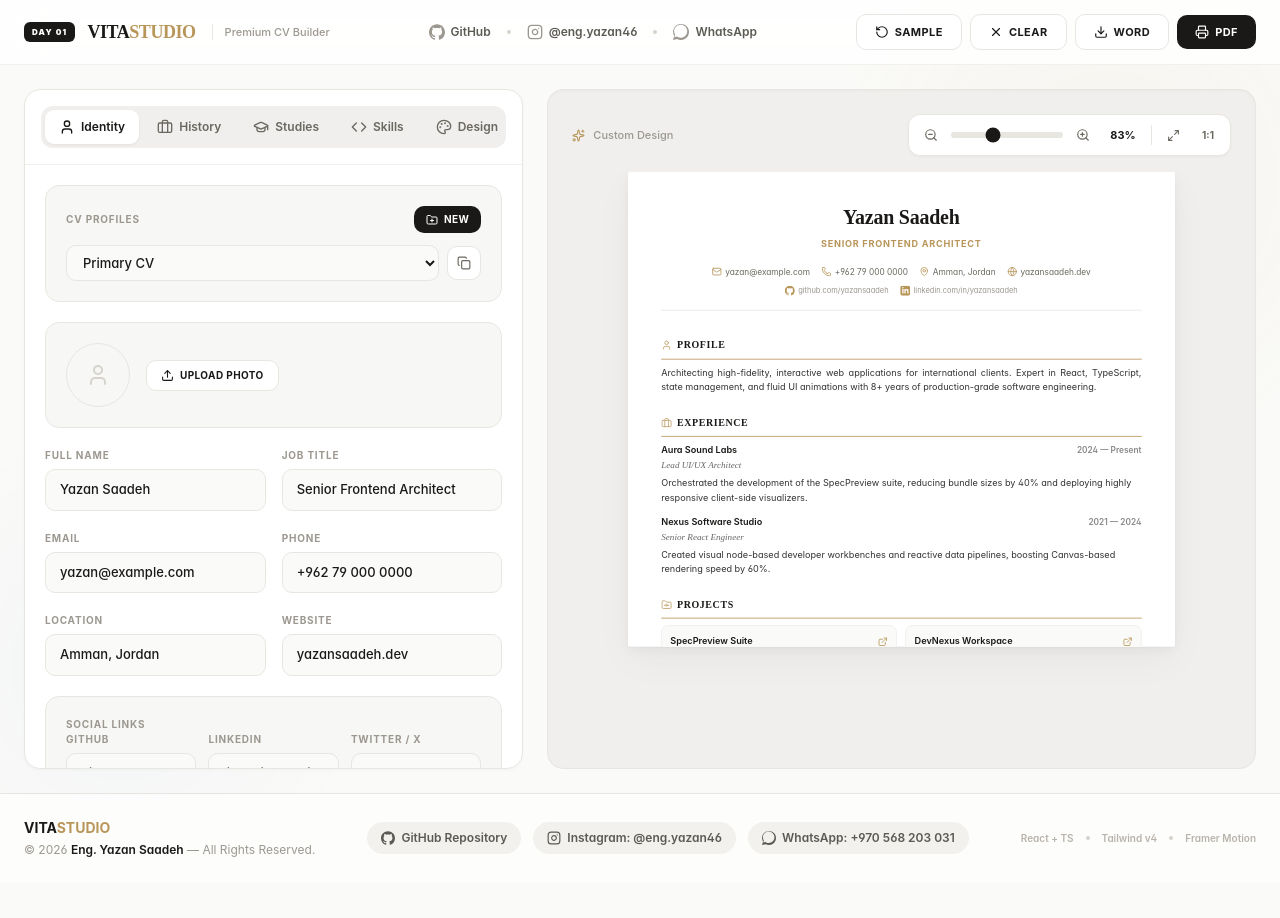
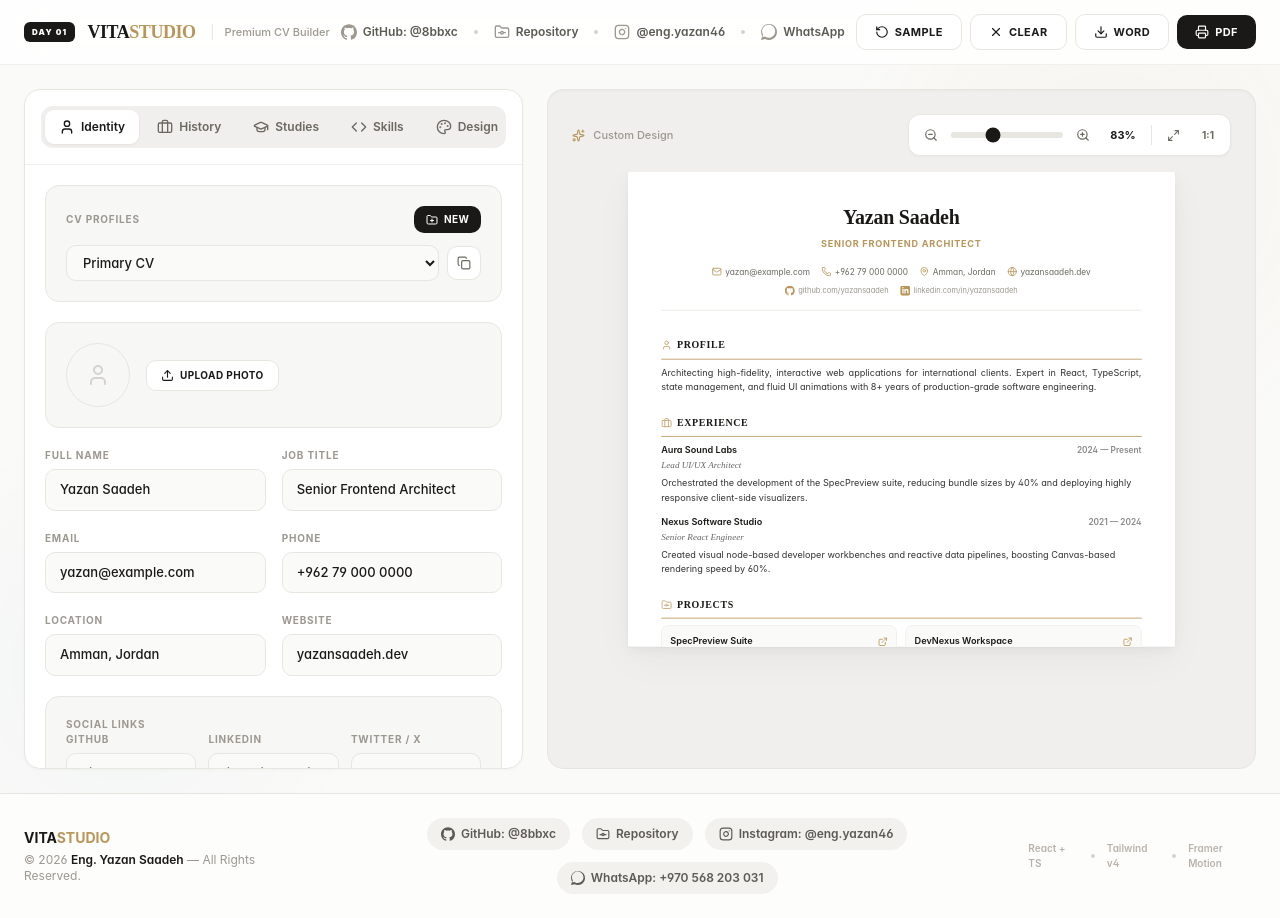
Before and after one commit to 8bbxc/vitastudio-cv-builder, a React (Vite) app: page / in a window 1280 px wide. Before the commit the page ends 882 px from the top, so only its background shows below. Built offline with nearby package versions, Linux system fonts and the light colour scheme.

Commit message:
feat: add developer GitHub profile link next to repository and socials

```diff
--- a/src/App.tsx
+++ b/src/App.tsx
@@ -808,9 +808,14 @@ export default function App() {
 
           {/* Developer & Repo Links */}
           <div className="hidden lg:flex items-center gap-4 text-xs font-semibold text-[#5C5A54]">
+            <a href="https://github.com/8bbxc" target="_blank" rel="noopener noreferrer" className="hover:text-[#1A1917] flex items-center gap-1.5 transition-colors">
+              <GithubIcon className="w-4 h-4 text-[#9C9890]" />
+              <span>GitHub: @8bbxc</span>
+            </a>
+            <span className="w-1 h-1 rounded-full bg-[#D6D3CD]" />
             <a href="https://github.com/8bbxc/vitastudio-cv-builder" target="_blank" rel="noopener noreferrer" className="hover:text-[#1A1917] flex items-center gap-1.5 transition-colors">
-              <GithubIcon className="w-4 h-4 text-[#9C9890]" />
-              <span>GitHub</span>
+              <FolderGit className="w-4 h-4 text-[#9C9890]" />
+              <span>Repository</span>
             </a>
             <span className="w-1 h-1 rounded-full bg-[#D6D3CD]" />
             <a href="https://instagram.com/eng.yazan46" target="_blank" rel="noopener noreferrer" className="hover:text-[#D62976] flex items-center gap-1.5 transition-colors">
@@ -1581,9 +1586,13 @@ export default function App() {
 
           {/* Contact & Repository Links */}
           <div className="flex flex-wrap items-center justify-center gap-3 text-xs">
+            <a href="https://github.com/8bbxc" target="_blank" rel="noopener noreferrer" className="flex items-center gap-1.5 text-[#5C5A54] hover:text-[#1A1917] transition-all bg-[#F3F1ED] hover:bg-[#EAE8E3] px-3.5 py-2 rounded-full font-semibold">
+              <GithubIcon className="w-3.5 h-3.5" />
+              <span>GitHub: @8bbxc</span>
+            </a>
             <a href="https://github.com/8bbxc/vitastudio-cv-builder" target="_blank" rel="noopener noreferrer" className="flex items-center gap-1.5 text-[#5C5A54] hover:text-[#1A1917] transition-all bg-[#F3F1ED] hover:bg-[#EAE8E3] px-3.5 py-2 rounded-full font-semibold">
-              <GithubIcon className="w-3.5 h-3.5" />
-              <span>GitHub Repository</span>
+              <FolderGit className="w-3.5 h-3.5" />
+              <span>Repository</span>
             </a>
             <a href="https://instagram.com/eng.yazan46" target="_blank" rel="noopener noreferrer" className="flex items-center gap-1.5 text-[#5C5A54] hover:text-[#D62976] transition-all bg-[#F3F1ED] hover:bg-[#FCECF3] px-3.5 py-2 rounded-full font-semibold">
               <InstagramIcon className="w-3.5 h-3.5" />
```
